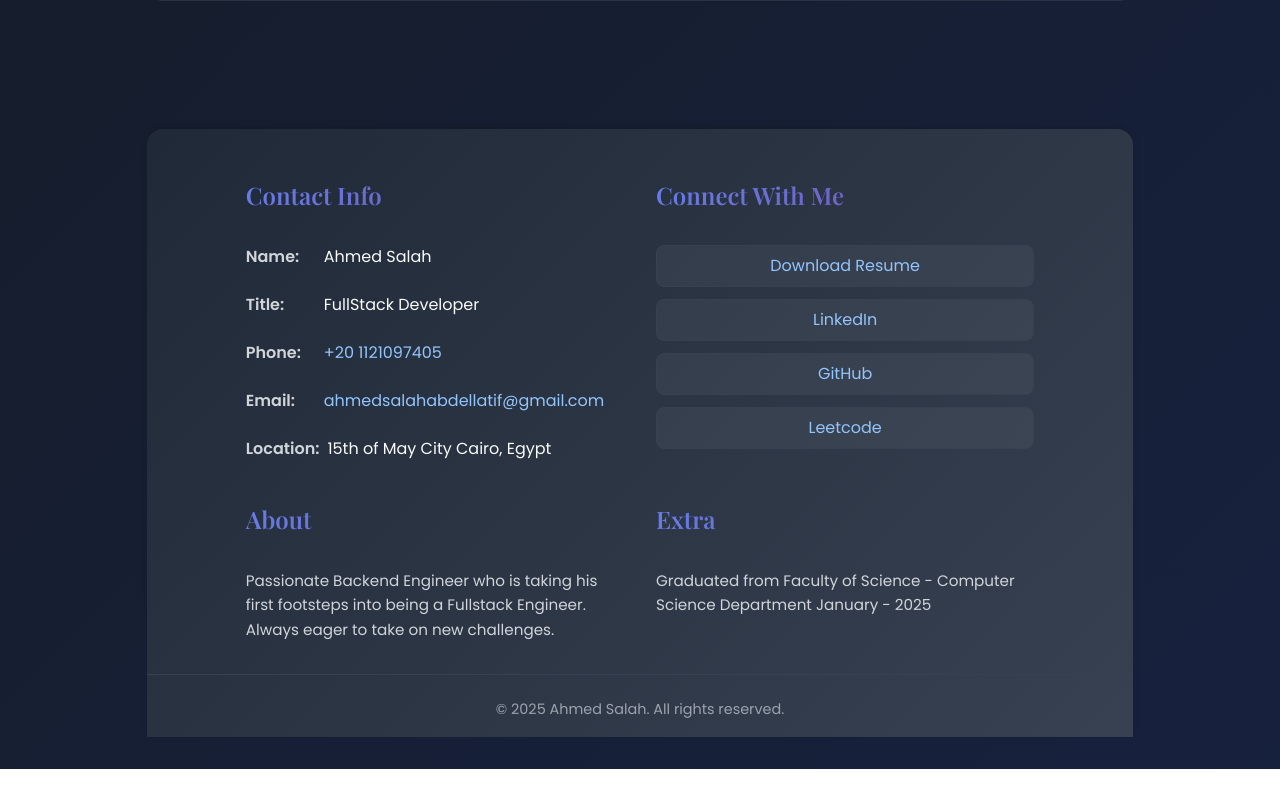
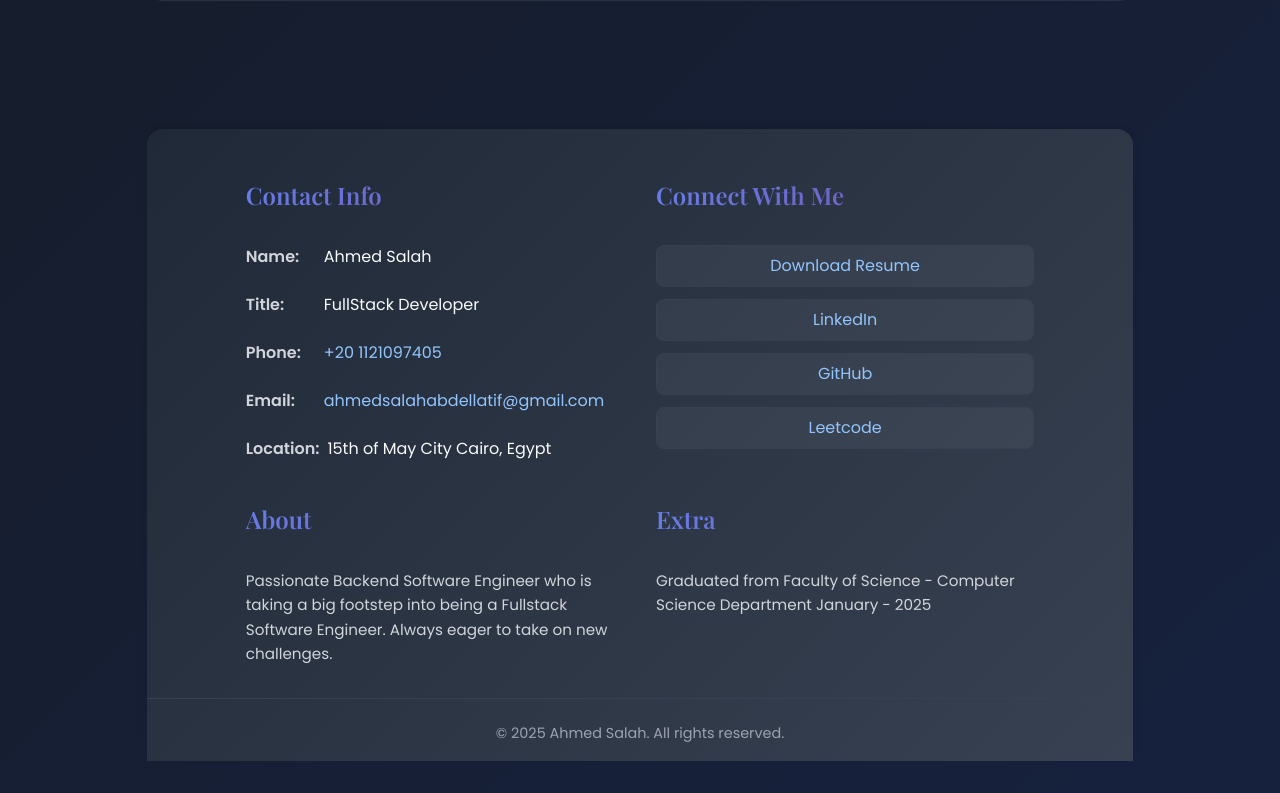
Before and after one commit to AhmedSalah121/portfolio, a React (Vite) app: page / in a window 1280 px wide. Shown: the part 2474-3267 px from the top of the page. Before the commit the page ends 3243 px from the top, so only its background shows below. Built offline with nearby package versions, Linux system fonts and the light colour scheme.

Commit message:
update footer info

```diff
--- a/src/components/footer.tsx
+++ b/src/components/footer.tsx
@@ -103,8 +103,8 @@ function Footer({
         <div className={classes.footerSection}>
           <h3 className={classes.footerTitle}>About</h3>
           <p className={classes.aboutText}>
-            Passionate Backend Engineer who is taking his first footsteps into
-            being a Fullstack Engineer. Always eager to take on new challenges.
+            Passionate Backend Software Engineer who is taking a big footstep into
+            being a Fullstack Software Engineer. Always eager to take on new challenges.
           </p>
         </div>
         <div className={classes.footerSection}>
```
